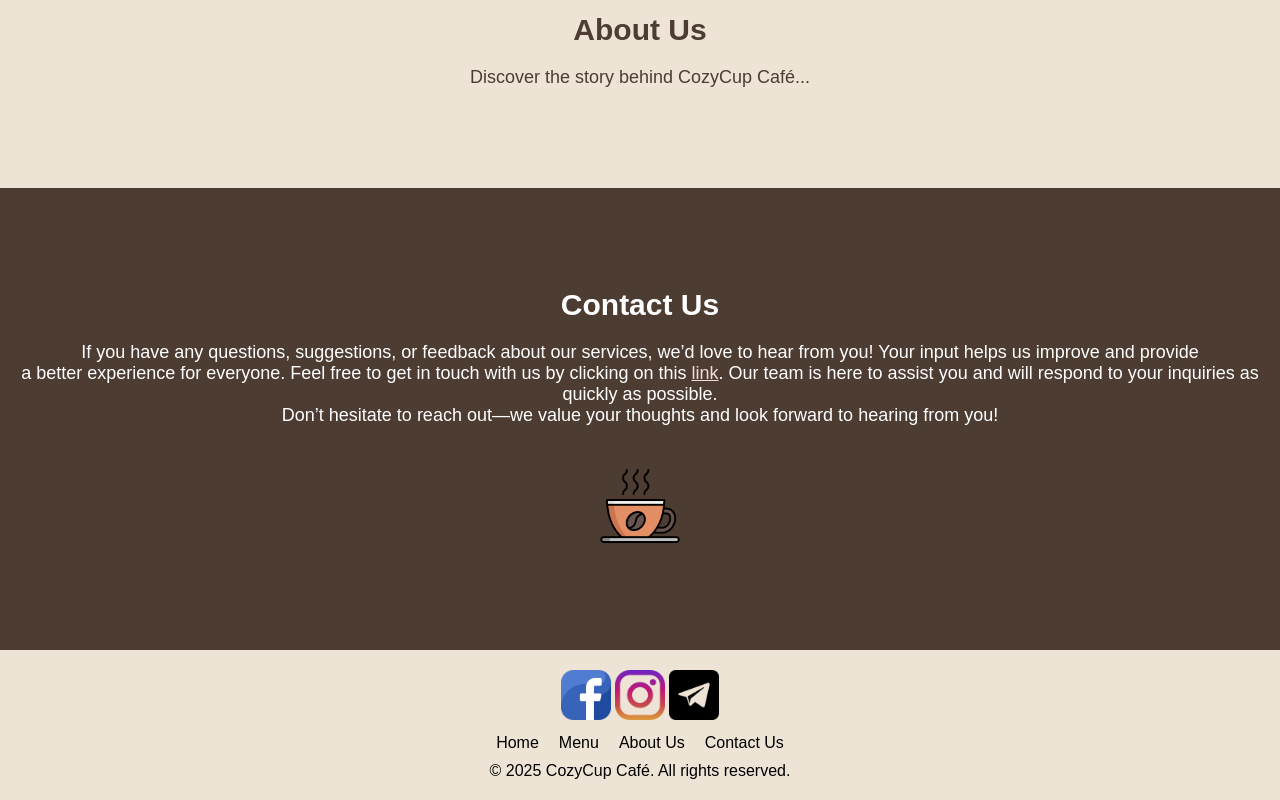
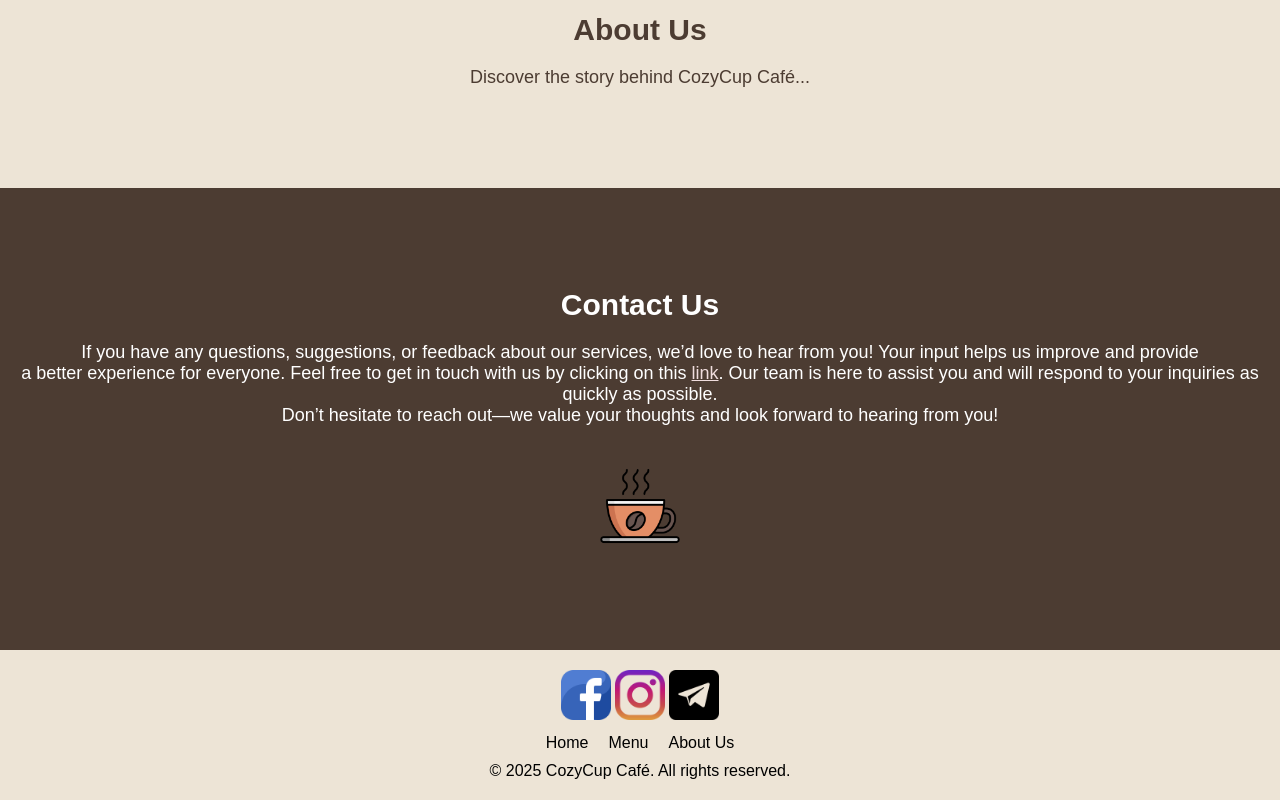
Before and after one commit to Jeype12/Cozycups, a plain HTML site: page index.html in a window 1280 px wide. Shown: the part 1533-2333 px from the top of the page. Drawn offline with Linux system fonts and the light colour scheme.

Commit message:
added files and fix the menu

```diff
--- a/index.html
+++ b/index.html
@@ -121,7 +121,7 @@
           <li><a href="index.html">Home</a></li>
           <li><a href="menu.html">Menu</a></li>
           <li><a href="about.html">About Us</a></li>
-          <li><a href="contacts.html">Contact Us</a></li>
+
       </ul>
       </div>
       <p>&copy; 2025 CozyCup Café. All rights reserved.</p>
```
